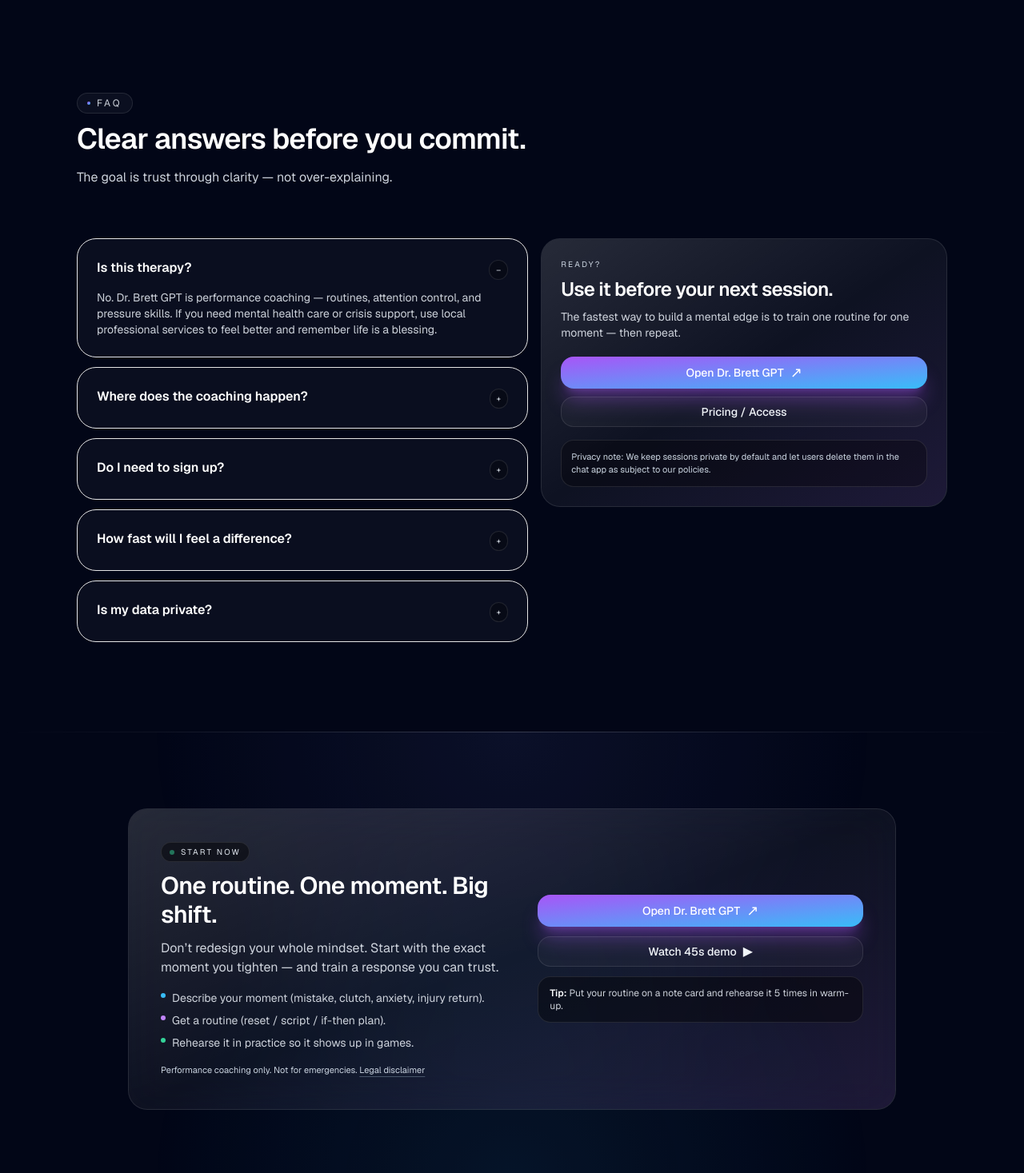
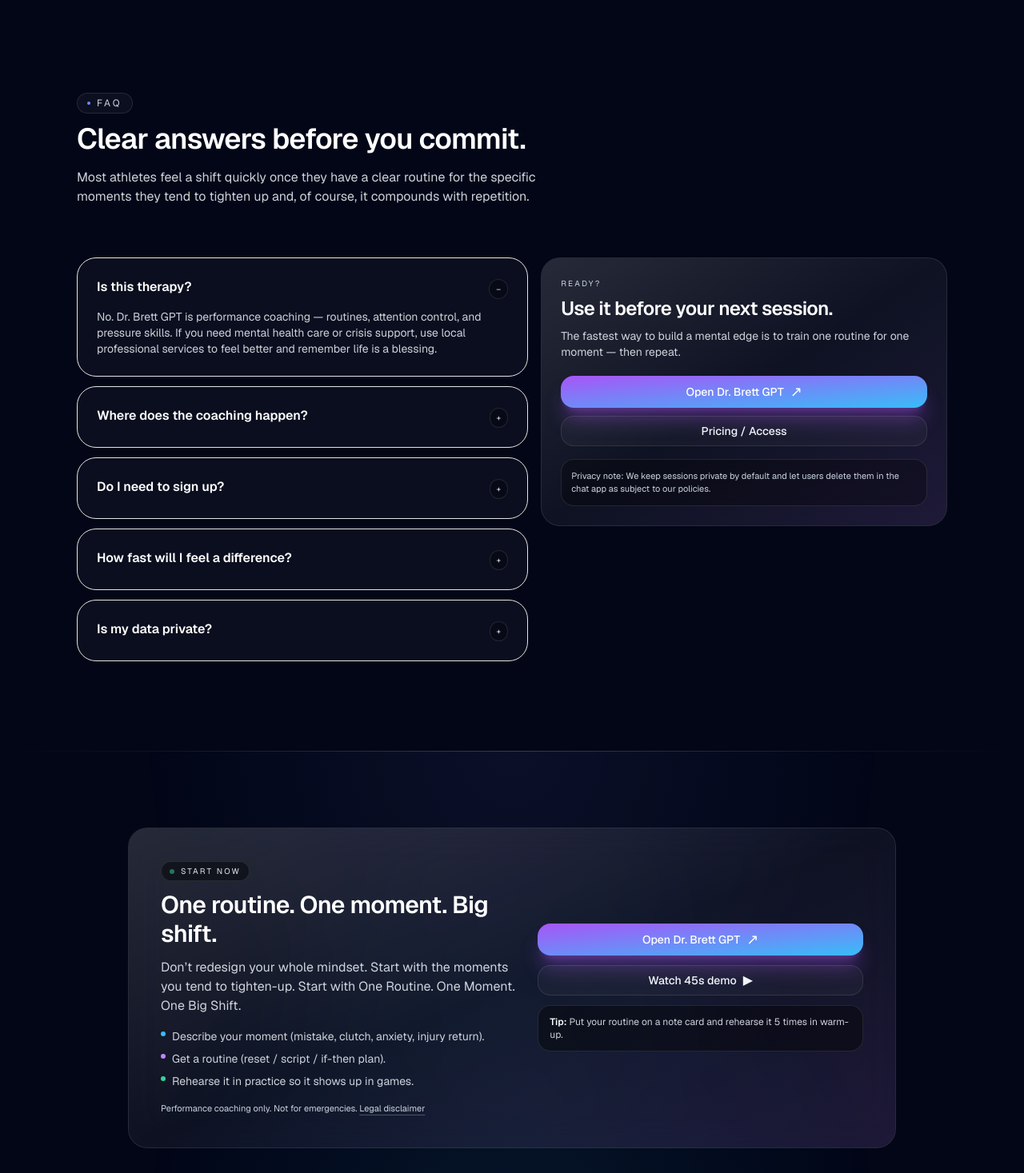
Before and after one commit to CODEHERO-alt/nextjs-with-supabase, a Next.js app: page / in a window 1280 px wide. Shown: the part 8374-9841 px from the top of the page at 80% size. Built offline with nearby package versions, Linux system fonts and the light colour scheme; no server answers.

Commit message:
Update page.tsx

```diff
--- a/app/page.tsx
+++ b/app/page.tsx
@@ -1484,7 +1484,7 @@
       id="faq"
       eyebrow="FAQ"
       title="Clear answers before you commit."
-      kicker="The goal is trust through clarity — not over-explaining."
+      kicker="Most athletes feel a shift quickly once they have a clear routine for the specific moments they tend to tighten up and, of course, it compounds with repetition."
       align="left"
     >
       <div className="grid gap-4 md:grid-cols-[1fr,0.9fr] items-start">
@@ -1576,8 +1576,8 @@
               </h2>
 
               <p className="text-sm md:text-base text-slate-200/90 leading-relaxed mb-4">
-                Don’t redesign your whole mindset. Start with the exact moment
-                you tighten — and train a response you can trust.
+                Don’t redesign your whole mindset. Start with the moments you tend to tighten-up.
+                Start with One Routine. One Moment. One Big Shift.
               </p>
 
               <ul className="space-y-2 text-[11px] md:text-sm text-slate-200/90 mb-4">
```
